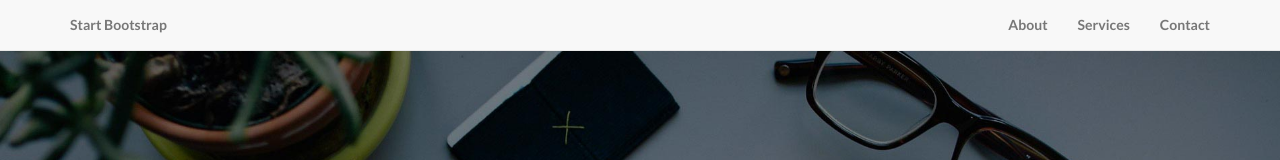
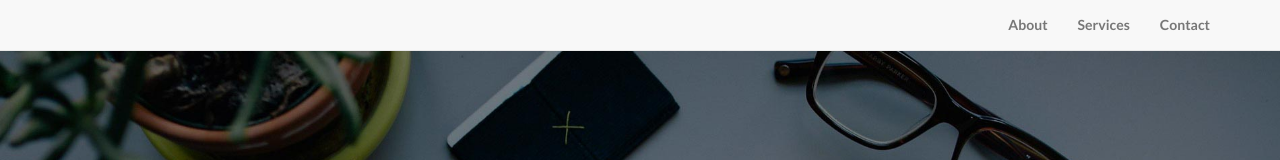
Before and after one commit to melissagrueter/website, a plain HTML site: page index.html in a window 1280 px wide. Shown: the top 160 px of the page. Drawn offline with Linux system fonts and the light colour scheme.

Commit message:
getting rid of start bootstrap

```diff
--- a/index.html
+++ b/index.html
@@ -43,7 +43,6 @@
                     <span class="icon-bar"></span>
                     <span class="icon-bar"></span>
                 </button>
-                <a class="navbar-brand topnav" href="#">Start Bootstrap</a>
             </div>
             <!-- Collect the nav links, forms, and other content for toggling -->
             <div class="collapse navbar-collapse" id="bs-example-navbar-collapse-1">
```
